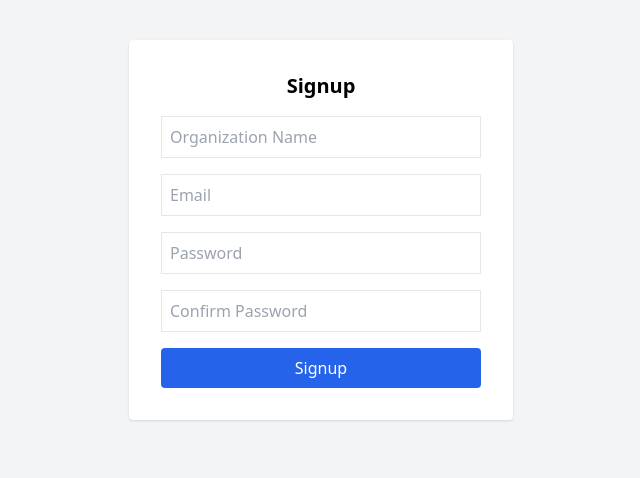
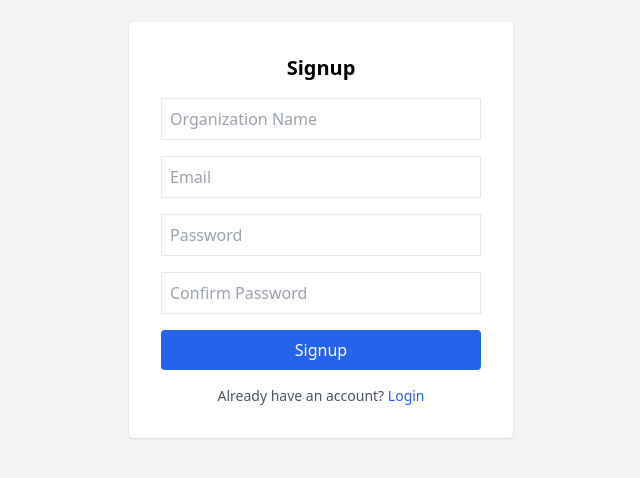
Before and after one commit to ansh-2004/StockFlow_MVP, a React app in the folder frontend/: page /signup in a window 1280 px wide. Shown: the part 170-648 px from the top of the page, without its empty margins (319-959 px from the left). Built offline with nearby package versions, Linux system fonts and the light colour scheme; the HTML template or start-up script is replaced by a standard one.

Commit message:
css improved  and project completed

```diff
--- a/frontend/src/pages/Login.jsx
+++ b/frontend/src/pages/Login.jsx
@@ -1,4 +1,5 @@
 import { useState } from "react";
+import { Link } from "react-router-dom";
 
 import API from "../api/api";
 import { useNavigate } from "react-router-dom";
@@ -59,7 +60,19 @@
           Login
         </button>
 
+        <p className="text-sm text-center text-gray-600">
+          Don't have an account?{" "}
+          <Link
+            to="/signup"
+            className="text-blue-600 hover:underline font-medium"
+          >
+            Sign up
+          </Link>
+        </p>
+
       </form>
+
+
 
     </div>
   );
--- a/frontend/src/pages/Signup.jsx
+++ b/frontend/src/pages/Signup.jsx
@@ -1,7 +1,7 @@
 import { useState } from "react";
 
 import API from "../api/api";
-import { useNavigate } from "react-router-dom";
+import { useNavigate,Link } from "react-router-dom";
 
 export default function Signup(){
     const navigate = useNavigate()
@@ -85,6 +85,17 @@
           Signup
         </button>
 
+
+        <p className="text-sm text-center text-gray-600">
+         Already have an account?{" "}
+          <Link
+            to="/Login"
+            className="text-blue-600 hover:underline font-medium"
+          >
+            Login
+          </Link>
+        </p>
+
       </form>
 
     </div>
```
